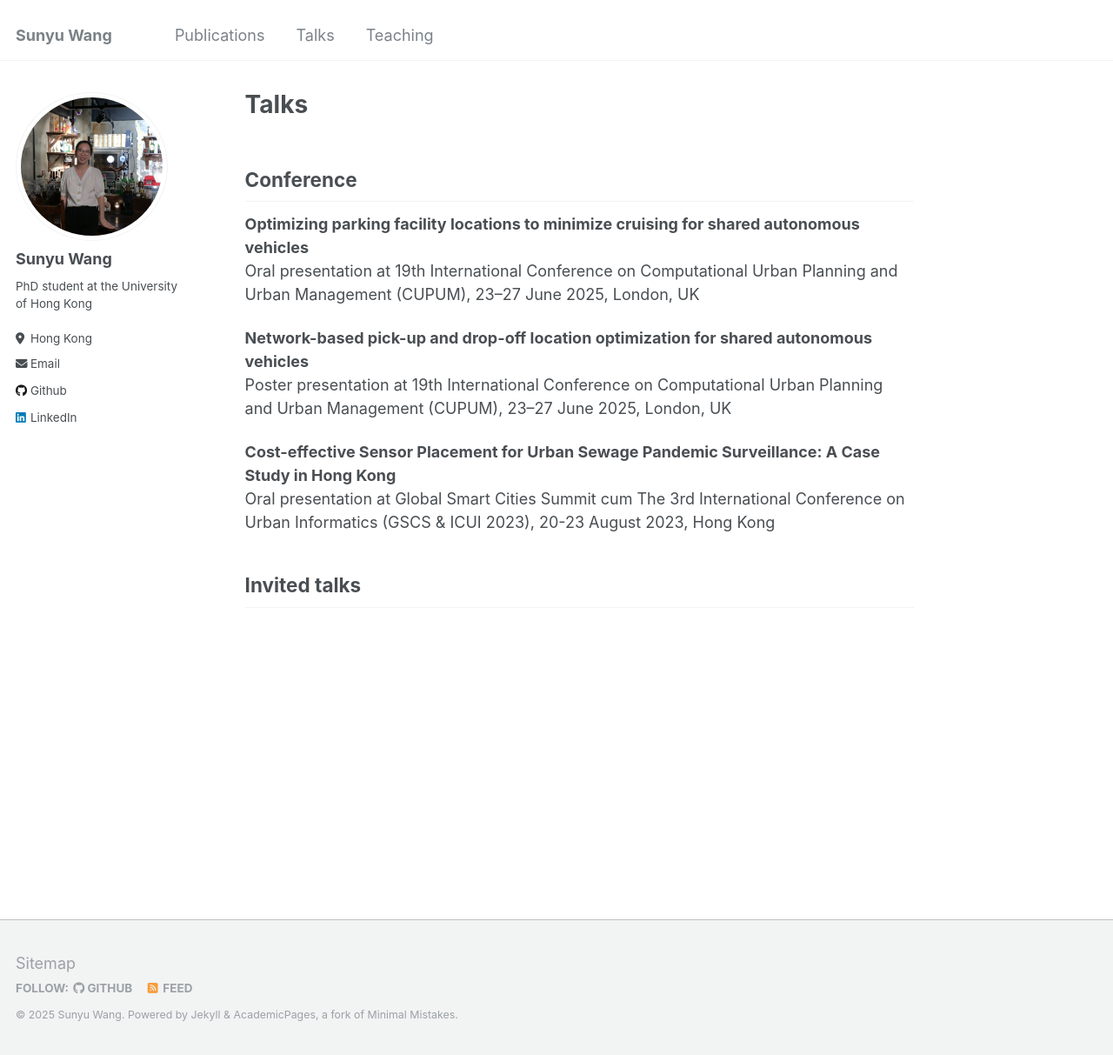
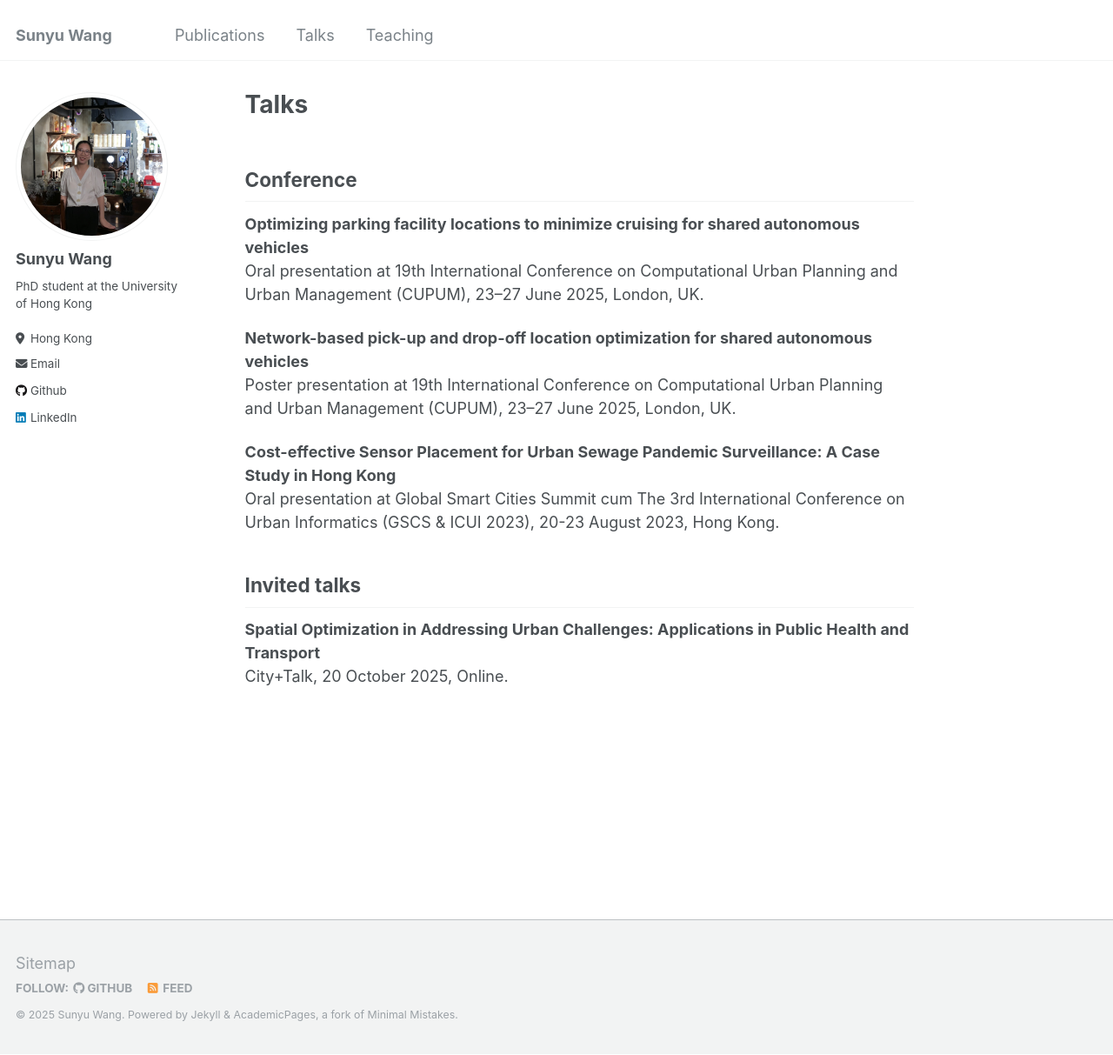
Before and after one commit to sywang-20/sywang-20.github.io, a Jekyll site: the page built from _pages/talks.md, in a window 1280 px wide and 1213 px high. Shown: the whole window at 87% size. Built offline with Jekyll 4.4.1, drawn with Linux system fonts in a browser that asks for light colours.

Commit message:
Update talks.md

```diff
--- a/_pages/talks.md
+++ b/_pages/talks.md
@@ -7,13 +7,15 @@ author_profile: true
 Conference
 -----------
 **Optimizing parking facility locations to minimize cruising for shared autonomous vehicles**\
-Oral presentation at 19th International Conference on Computational Urban Planning and Urban Management (CUPUM), 23–27 June 2025, London, UK
+Oral presentation at 19th International Conference on Computational Urban Planning and Urban Management (CUPUM), 23–27 June 2025, London, UK.
 
 **Network-based pick-up and drop-off location optimization for shared autonomous vehicles**\
-Poster presentation at 19th International Conference on Computational Urban Planning and Urban Management (CUPUM), 23–27 June 2025, London, UK
+Poster presentation at 19th International Conference on Computational Urban Planning and Urban Management (CUPUM), 23–27 June 2025, London, UK.
 
 **Cost-effective Sensor Placement for Urban Sewage Pandemic Surveillance: A Case Study in Hong Kong** \
-Oral presentation at Global Smart Cities Summit cum The 3rd International Conference on Urban Informatics (GSCS & ICUI 2023), 20-23 August 2023, Hong Kong
+Oral presentation at Global Smart Cities Summit cum The 3rd International Conference on Urban Informatics (GSCS & ICUI 2023), 20-23 August 2023, Hong Kong.
 
 Invited talks
 ------------
+**Spatial Optimization in Addressing Urban Challenges: Applications in Public Health and Transport**\
+City+Talk, 20 October 2025, Online.
```
